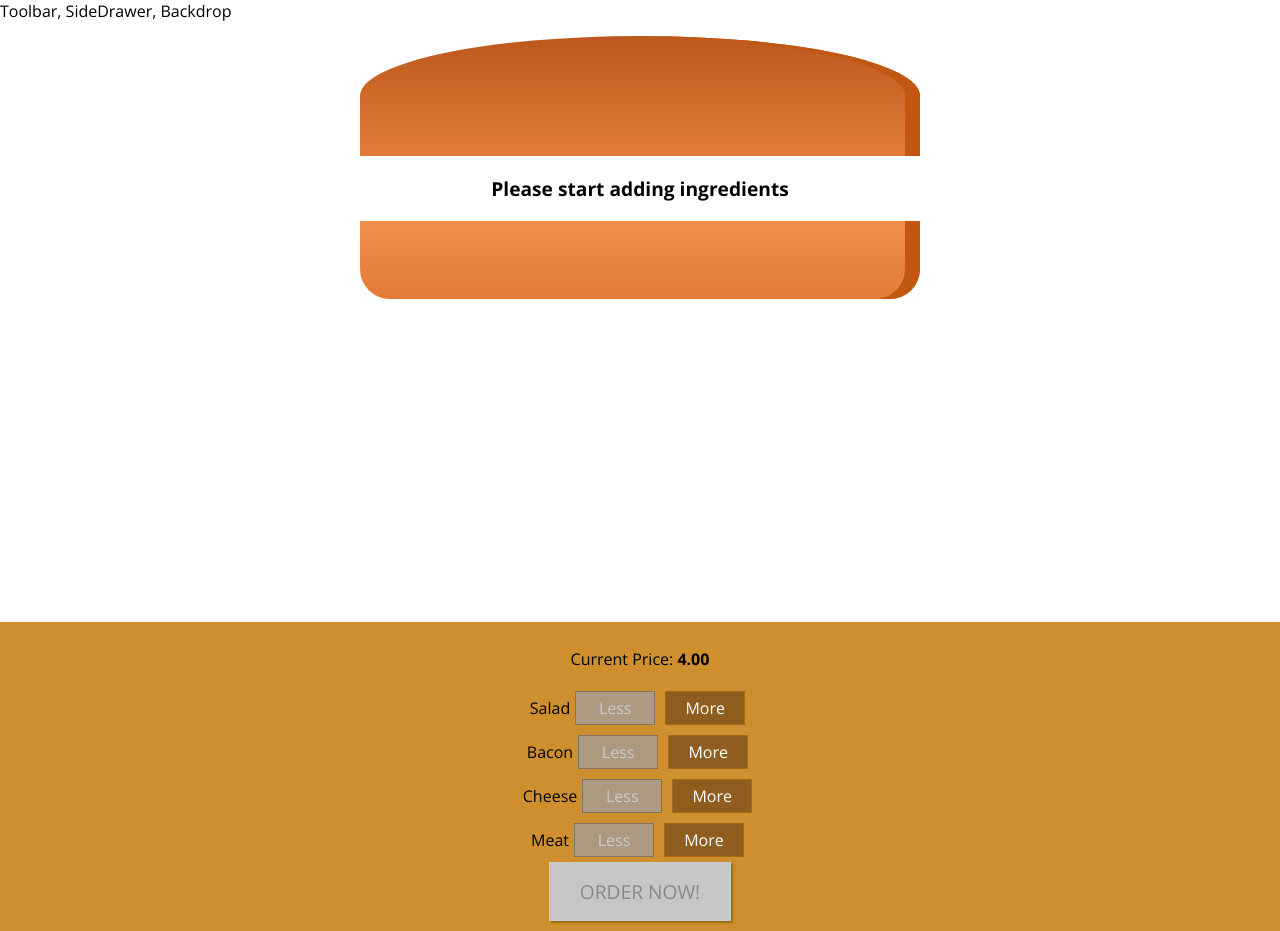
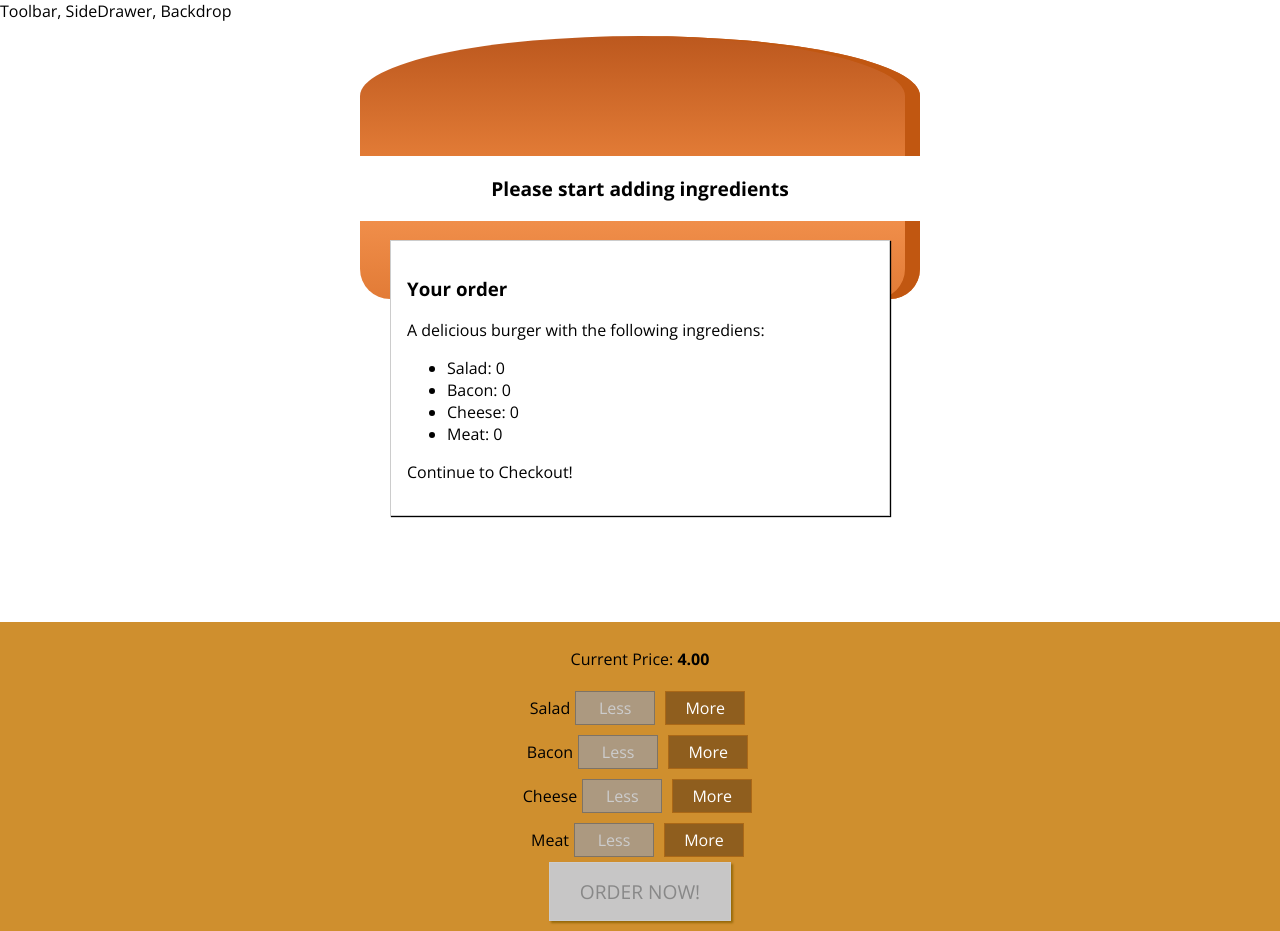
Before and after one commit to Abdelfatahh/burger-builder, a React app: page / in a window 1280 px wide. Built offline with nearby package versions, Linux system fonts and the light colour scheme.

Commit message:
Creating the order summary Modal

```diff
--- /dev/null
+++ b/src/components/Burger/OrderSummary/OrderSummary.js
@@ -0,0 +1,27 @@
+import React from 'react';
+
+import Auxx from '../../../hoc/Auxx';
+
+const orderSummary = (props) => {
+
+    const ingredientSummary = Object.keys(props.ingredients)
+        .map(igKey =>{
+        return  <li key={igKey}>
+            <span style={{textTransform: 'capitalize'}}>{igKey}</span>: {props.ingredients[igKey]}
+            </li>
+        });
+
+
+    return (
+        <Auxx>
+            <h3>Your order</h3>
+            <p>A delicious burger with the following ingrediens: </p>
+            <ul>
+                {ingredientSummary}
+            </ul>
+            <p>Continue to Checkout!</p>
+        </Auxx>
+    );
+};
+
+export default orderSummary;
--- /dev/null
+++ b/src/components/UI/Modal/Modal.js
@@ -0,0 +1,9 @@
+import React from 'react'
+import styles from './Modal.module.css'
+const modal = (props) => (
+    <div className = {styles.Modal}>
+        {props.children}
+    </div>
+);
+
+export default modal;
--- /dev/null
+++ b/src/components/UI/Modal/Modal.module.css
@@ -0,0 +1,20 @@
+.Modal{
+    position: fixed;
+    z-index: 500;
+    background-color: white;
+    width: 70%;
+    border: 1px solid #ccc;
+    box-shadow: 1px 1px 1px black;
+    padding: 16px;
+    left: 15%;
+    top: 30%;
+    box-sizing: border-box;
+    transition: all 0.3s ease-out;
+}
+
+@media(min-width: 600px){
+    .Modal{
+        width: 500px;
+        left: calc(50% - 250px);
+    }
+}
--- a/src/containers/BurgerBuilder/BurgerBuilder.js
+++ b/src/containers/BurgerBuilder/BurgerBuilder.js
@@ -2,8 +2,8 @@
 import Aux from '../../hoc/Auxx';
 import Burger from '../../components/Burger/Burger';
 import BuildControls from '../../components/Burger/BuildControls/BuildControls';
-import { object } from 'prop-types';
-
+import Modal from '../../components/UI/Modal/Modal'
+import OrderSummary from '../../components/Burger/OrderSummary/OrderSummary';
 
 const INGREDIENT_PRICES = {
     salad: 0.5,
@@ -83,6 +83,9 @@
 
         return(
             <Aux>
+                <Modal>
+                    <OrderSummary ingredients={this.state.ingredients}/>
+                </Modal>
                 <Burger ingredients= {this.state.ingredients}/>
                 <BuildControls
                 ingredientAdded={this.addIngredientHandler}
```
Also changed, not shown: src/components/UI/Backdrop/Backdrop.js (added).
